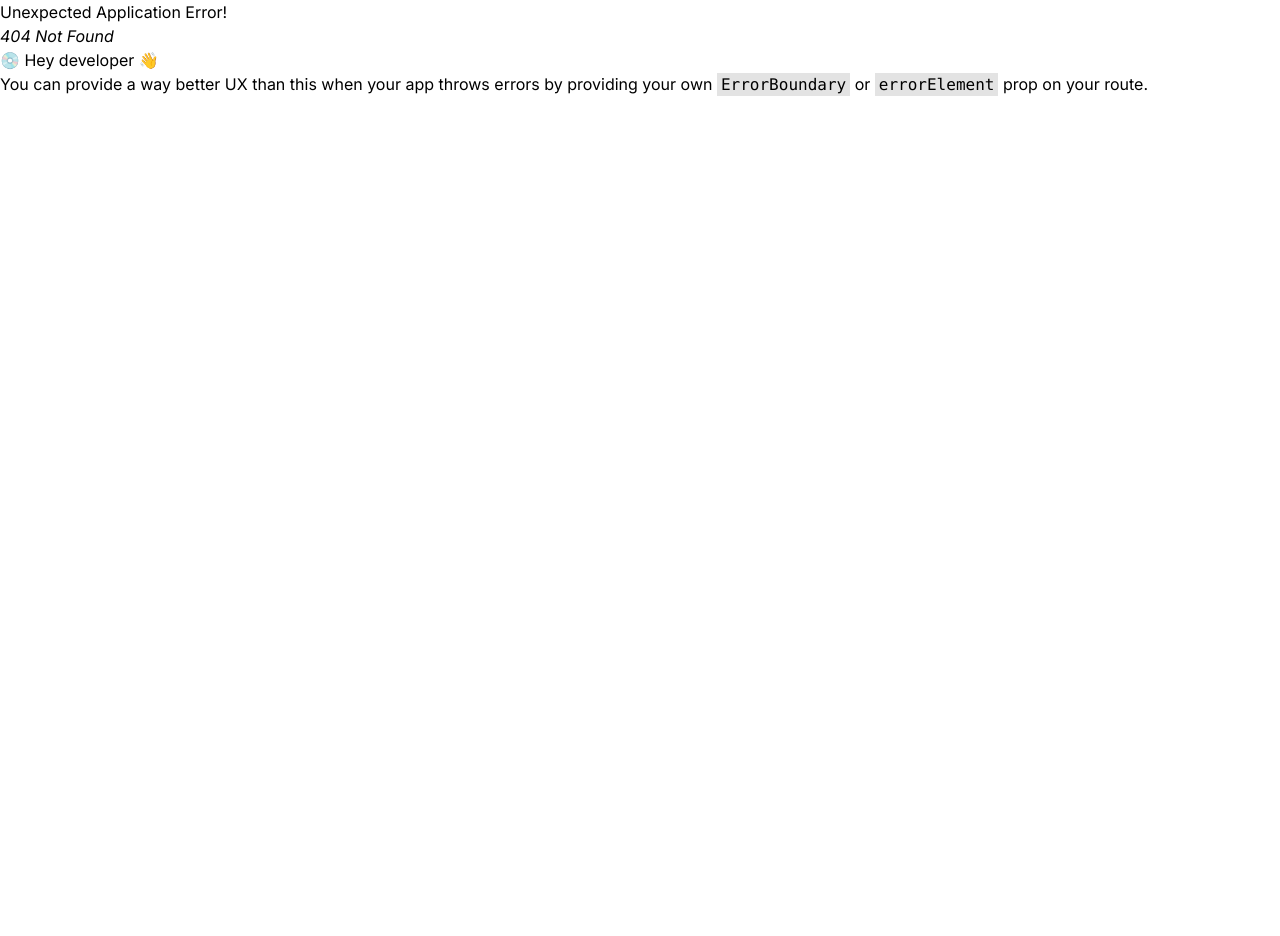
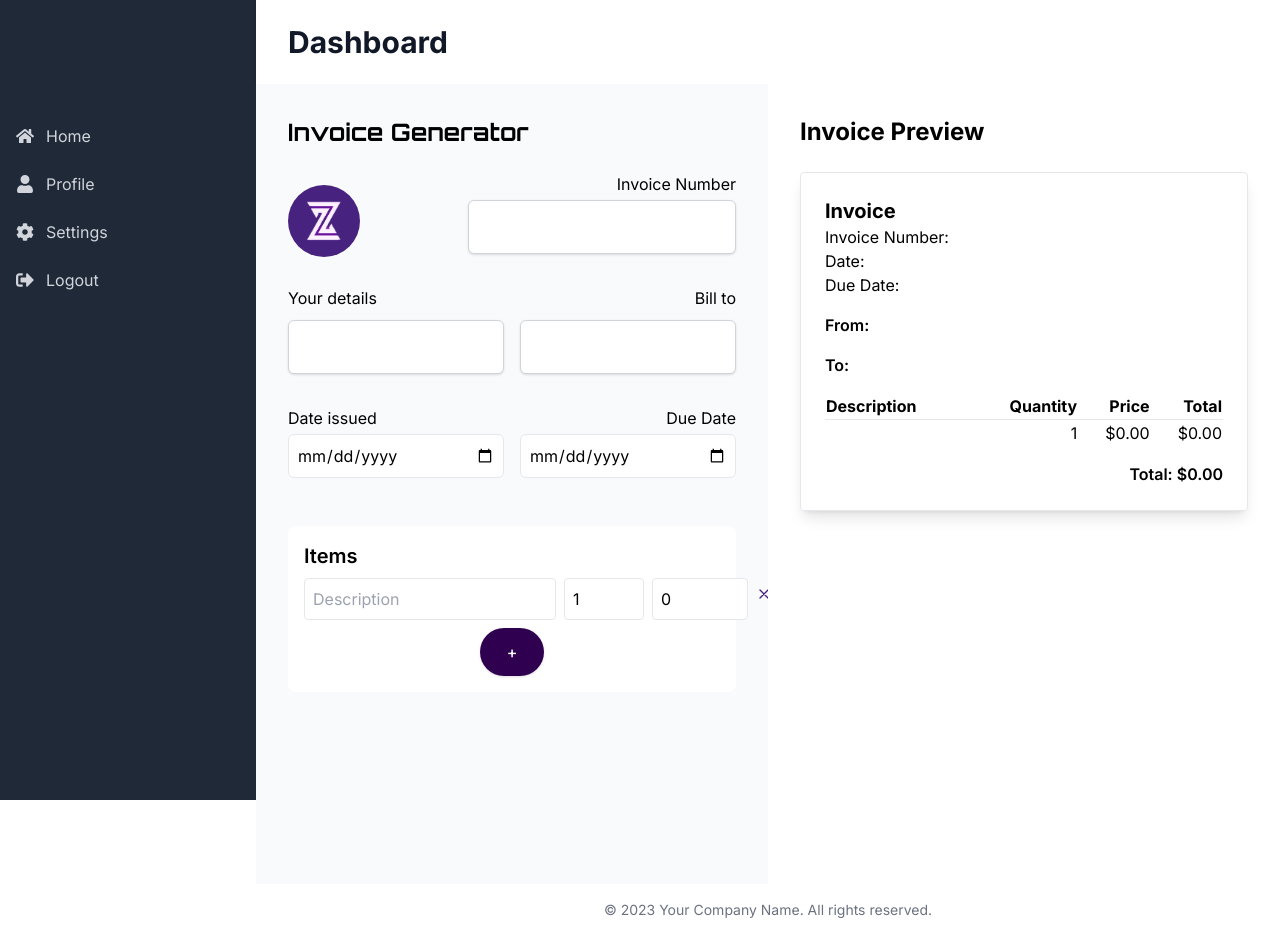
Before and after one commit to SamiiBou/Zephy-smart-contract, a React (Vite) app in the folder client/: page /dashboard/invoiceGenerator in a window 1280 px wide. Before the commit this address had no page. Before the commit the page ends 800 px from the top, so only its background shows below. Built offline with nearby package versions, Linux system fonts and the light colour scheme.

Commit message:
feat: invoice generator

```diff
--- /dev/null
+++ b/client/src/pages/InvoiceGenerator.jsx
@@ -0,0 +1,254 @@
+import { useState } from "react";
+import TextInput from "../components/ui/TextInput";
+import logo from "../assets/logo.short.png";
+import Button from "../components/ui/Button";
+
+const InvoiceGenerator = () => {
+  const [invoiceData, setInvoiceData] = useState({
+    invoiceNumber: "",
+    date: "",
+    dueDate: "",
+    from: "",
+    to: "",
+    items: [{ description: "", quantity: 1, price: 0 }],
+  });
+
+  const handleInputChange = (e) => {
+    const { name, value } = e.target;
+    setInvoiceData({ ...invoiceData, [name]: value });
+  };
+
+  const handleItemChange = (index, field, value) => {
+    const updatedItems = [...invoiceData.items];
+    updatedItems[index][field] = value;
+    setInvoiceData({ ...invoiceData, items: updatedItems });
+  };
+
+  const addItem = () => {
+    setInvoiceData({
+      ...invoiceData,
+      items: [...invoiceData.items, { description: "", quantity: 1, price: 0 }],
+    });
+  };
+
+  const removeItem = (index) => {
+    const updatedItems = invoiceData.items.filter((_, i) => i !== index);
+    setInvoiceData({ ...invoiceData, items: updatedItems });
+  };
+
+  const calculateTotal = () => {
+    return invoiceData.items.reduce(
+      (total, item) => total + item.quantity * item.price,
+      0
+    );
+  };
+
+  return (
+    <div className="flex flex-col md:flex-row min-h-screen bg-slate-50">
+      {/* Form Section */}
+      <div className="w-full md:w-1/2 p-8">
+        <h2 className="text-2xl font-bold mb-6 font-orbitron">
+          Invoice Generator
+        </h2>
+        <form className="space-y-4">
+          <div className="flex justify-between items-center">
+            <div className="rounded-full bg-[#47227f] p-3 flex items-center justify-center">
+              <img src={logo} className="w-12 h-12 object-contain" alt="Logo" />
+            </div>
+            <div className="flex flex-col items-end">
+              <label className="block mb-1">Invoice Number</label>
+              <TextInput
+                type="text"
+                name="invoiceNumber"
+                value={invoiceData.invoiceNumber}
+                onChange={handleInputChange}
+                className="w-full p-2 border rounded-md"
+              />
+            </div>
+          </div>
+          <div className="space-y-2">
+            {" "}
+            {/* Reduced space between label-input pairs */}
+            <div className="flex justify-between">
+              <label className="block mb-0.5">Your details</label>{" "}
+              {/* Reduced bottom margin */}
+              <label className="block mb-0.5">Bill to</label>{" "}
+              {/* Reduced bottom margin */}
+            </div>
+            <div className="flex justify-between items-center space-x-4">
+              {" "}
+              {/* Added space between inputs */}
+              <div className="flex-1">
+                <TextInput
+                  name="from"
+                  value={invoiceData.from}
+                  onChange={handleInputChange}
+                  className="w-full p-2 border rounded-md"
+                  rows="3"
+                />
+              </div>
+              <div className="flex-1">
+                <TextInput
+                  name="to"
+                  value={invoiceData.to}
+                  onChange={handleInputChange}
+                  className="w-full p-2 border rounded-md"
+                  rows="3"
+                />
+              </div>
+            </div>
+          </div>
+          <div className="flex justify-between space-x-4">
+            <div className="flex-1">
+              <label className="block mb-1 text-left">Date issued</label>
+              <input
+                type="date"
+                name="date"
+                value={invoiceData.date}
+                onChange={handleInputChange}
+                className="w-full p-2 border rounded-md"
+              />
+            </div>
+            <div className="flex-1">
+              <label className="block mb-1 text-right">Due Date</label>
+              <input
+                type="date"
+                name="dueDate"
+                value={invoiceData.dueDate}
+                onChange={handleInputChange}
+                className="w-full p-2 border rounded-md"
+              />
+            </div>
+          </div>
+
+          <div className="pt-8">
+            <div className="space-y-2 bg-white rounded-lg p-4">
+              <h3 className="text-xl font-semibold mb-2">Items</h3>
+              {invoiceData.items.map((item, index) => (
+                <div key={index} className="flex space-x-2 mb-2">
+                  <input
+                    type="text"
+                    value={item.description}
+                    onChange={(e) =>
+                      handleItemChange(index, "description", e.target.value)
+                    }
+                    placeholder="Description"
+                    className="flex-grow p-2 border rounded"
+                  />
+                  <input
+                    type="number"
+                    value={item.quantity}
+                    onChange={(e) =>
+                      handleItemChange(
+                        index,
+                        "quantity",
+                        parseInt(e.target.value)
+                      )
+                    }
+                    placeholder="Qty"
+                    className="w-20 p-2 border rounded"
+                  />
+                  <input
+                    type="number"
+                    value={item.price}
+                    onChange={(e) =>
+                      handleItemChange(
+                        index,
+                        "price",
+                        parseFloat(e.target.value)
+                      )
+                    }
+                    placeholder="Price"
+                    className="w-24 p-2 border rounded"
+                  />
+                  <button
+                    type="button"
+                    onClick={() => removeItem(index)}
+                    className=" text-[#47227f] w-8 h-8 rounded-full flex items-center justify-center"
+                  >
+                    <svg
+                      xmlns="http://www.w3.org/2000/svg"
+                      fill="none"
+                      viewBox="0 0 24 24"
+                      strokeWidth="2"
+                      stroke="currentColor"
+                      className="w-4 h-4"
+                    >
+                      <path
+                        strokeLinecap="round"
+                        strokeLinejoin="round"
+                        d="M6 18L18 6M6 6l12 12"
+                      />
+                    </svg>
+                  </button>
+                </div>
+              ))}
+              <div className="flex justify-center">
+                <Button
+                  type="button"
+                  onClick={addItem}
+                  className="bg-[#47227f] text-white w-12 h-12 rounded-full flex items-center justify-center"
+                >
+                  +
+                </Button>
+              </div>
+            </div>
+          </div>
+          {/* Items section */}
+        </form>
+      </div>
+
+      {/* Preview Section */}
+      <div className="w-full md:w-1/2 p-8 bg-white">
+        <h2 className="text-2xl font-bold mb-6">Invoice Preview</h2>
+        <div className="border p-6 rounded shadow-lg">
+          <div className="flex justify-between mb-4">
+            <div>
+              <h3 className="text-xl font-bold">Invoice</h3>
+              <p>Invoice Number: {invoiceData.invoiceNumber}</p>
+              <p>Date: {invoiceData.date}</p>
+              <p>Due Date: {invoiceData.dueDate}</p>
+            </div>
+          </div>
+          <div className="mb-4">
+            <h4 className="font-semibold">From:</h4>
+            <p className="whitespace-pre-line">{invoiceData.from}</p>
+          </div>
+          <div className="mb-4">
+            <h4 className="font-semibold">To:</h4>
+            <p className="whitespace-pre-line">{invoiceData.to}</p>
+          </div>
+          <table className="w-full mb-4">
+            <thead>
+              <tr className="border-b">
+                <th className="text-left">Description</th>
+                <th className="text-right">Quantity</th>
+                <th className="text-right">Price</th>
+                <th className="text-right">Total</th>
+              </tr>
+            </thead>
+            <tbody>
+              {invoiceData.items.map((item, index) => (
+                <tr key={index}>
+                  <td>{item.description}</td>
+                  <td className="text-right">{item.quantity}</td>
+                  <td className="text-right">${item.price.toFixed(2)}</td>
+                  <td className="text-right">
+                    ${(item.quantity * item.price).toFixed(2)}
+                  </td>
+                </tr>
+              ))}
+            </tbody>
+          </table>
+          <div className="text-right">
+            <p className="font-semibold">
+              Total: ${calculateTotal().toFixed(2)}
+            </p>
+          </div>
+        </div>
+      </div>
+    </div>
+  );
+};
+
+export default InvoiceGenerator;
--- a/client/src/router.jsx
+++ b/client/src/router.jsx
@@ -10,6 +10,7 @@ import DashboardHome from "./pages/dashboard/Home";
 
 import DashboardLayout from "./components/layouts/Dashboard";
 import MainLayout from "./components/layouts/Main";
+import InvoiceGenerator from "./pages/InvoiceGenerator";
 
 const router = createBrowserRouter([
   {
@@ -55,6 +56,10 @@ const router = createBrowserRouter([
         path: "/dashboard/goal",
         element: <div>Home GOAL!!</div>,
       },
+      {
+        path: "/dashboard/invoiceGenerator",
+        element: <InvoiceGenerator />,
+      },
     ],
   },
   {
```
Also changed, not shown: client/src/assets/close.svg (added).
